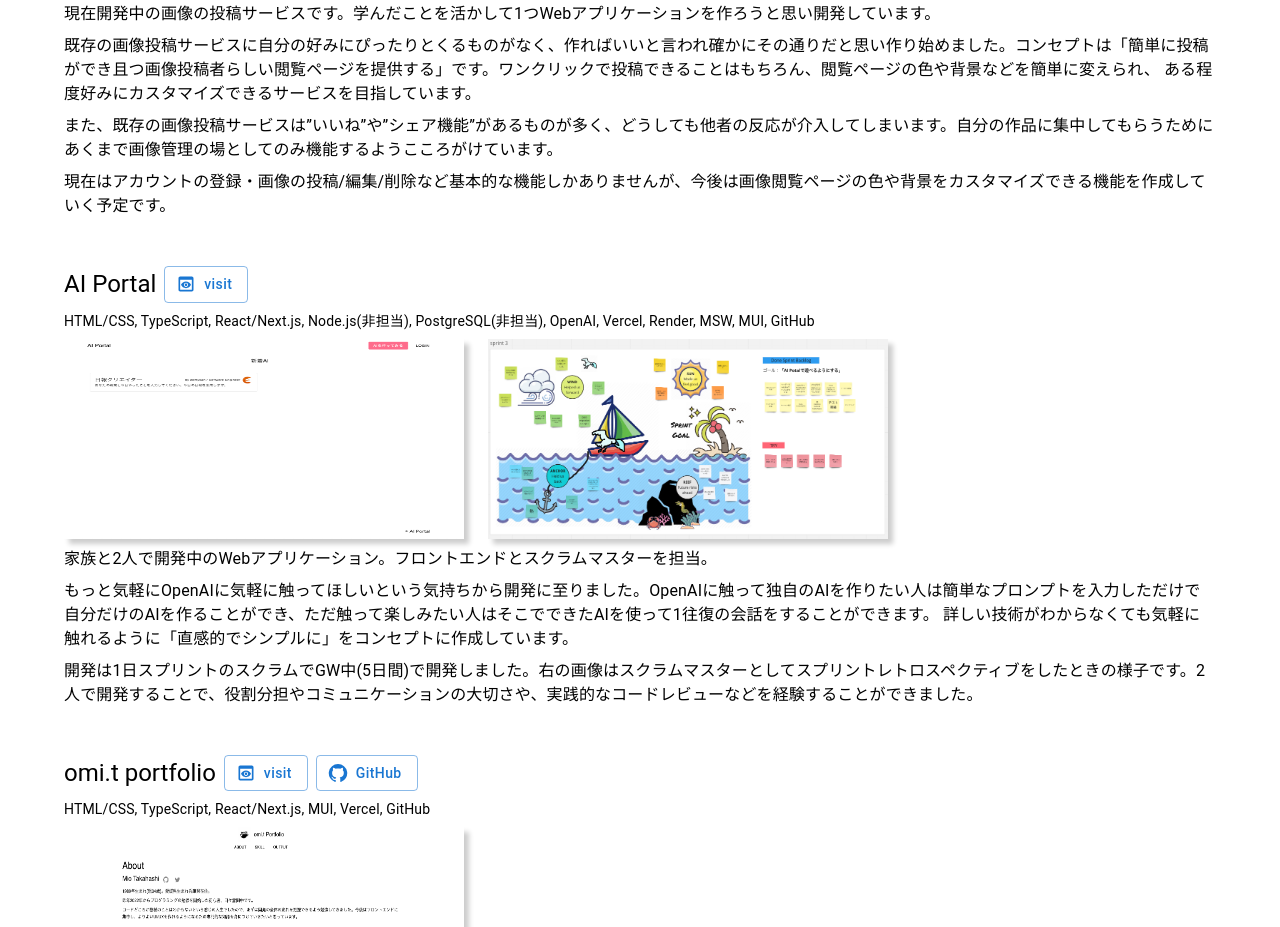
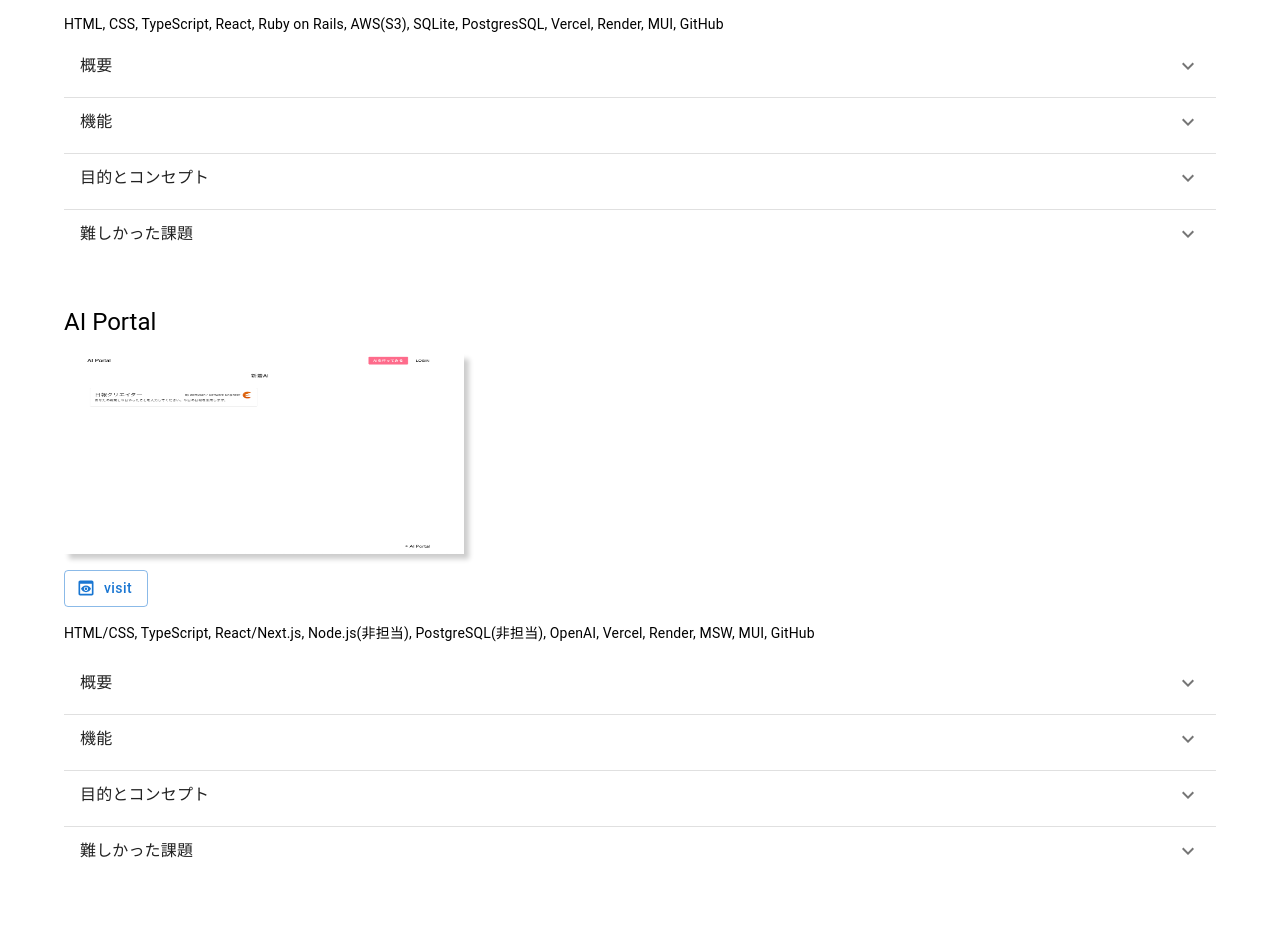
Before and after one commit to omitea8/portfoliosite, a Next.js app: page /output in a window 1280 px wide. Shown: the part 511-1438 px from the top of the page. Built offline with nearby package versions, Linux system fonts and the light colour scheme.

Commit message:
文章修正

```diff
--- a/src/pages/output.page.tsx
+++ b/src/pages/output.page.tsx
@@ -1,20 +1,44 @@
-import { Button, Stack, Typography } from "@mui/material";
+import {
+  Accordion,
+  AccordionDetails,
+  AccordionSummary,
+  Button,
+  Stack,
+  Typography,
+} from "@mui/material";
+import ExpandMoreIcon from "@mui/icons-material/ExpandMore";
 import PreviewIcon from "@mui/icons-material/Preview";
 import GitHubIcon from "@mui/icons-material/GitHub";
 import Image from "next/image";
+import { useState } from "react";
 
 const OutPutPage: React.FC = () => {
+  // アコーディオンの設定
+  const [expanded, setExpanded] = useState<string | false>(false);
+  const handleChange =
+    (panel: string) => (event: React.SyntheticEvent, isExpanded: boolean) => {
+      setExpanded(isExpanded ? panel : false);
+    };
+
   return (
     <Stack spacing={6}>
       <Typography variant="h4">Output</Typography>
+      {/* caita */}
       <Stack spacing={2}>
+        <Typography variant="h5">caita</Typography>
+        <Image
+          src="/caita2.png"
+          alt="caita"
+          width={400}
+          height={200}
+          style={{ boxShadow: "5px 5px 5px rgba(0, 0, 0, 0.2)" }}
+        />
         <Stack
           direction="row"
           alignItems={"center"}
           spacing={1}
           flexWrap={"wrap"}
         >
-          <Typography variant="h5">caita</Typography>
           <Button
             variant="outlined"
             sx={{ textTransform: "none" }}
@@ -44,46 +68,103 @@ const OutPutPage: React.FC = () => {
             backend
           </Button>
         </Stack>
+        <Stack spacing={1}>
           <Typography variant="body2">
-          HTML/CSS, TypeScript, React, Ruby on Rails, AWS(S3), SQLite,
+            HTML, CSS, TypeScript, React, Ruby on Rails, AWS(S3), SQLite,
             PostgresSQL, Vercel, Render, MUI, GitHub
           </Typography>
-        <Stack direction="row" spacing={3} flexWrap={"wrap"}>
+          <Accordion
+            expanded={expanded === "caita_about"}
+            onChange={handleChange("caita_about")}
+            sx={{ boxShadow: "none" }}
+          >
+            <AccordionSummary
+              expandIcon={<ExpandMoreIcon />}
+              aria-controls="panel-content"
+            >
+              <Typography>概要</Typography>
+            </AccordionSummary>
+            <AccordionDetails>
+              <Typography>
+                画像の投稿・共有のWebアプリケーション。操作も見た目もシンプルに、自分の好みに合わせることができる画像投稿サービスを目指しています。
+              </Typography>
+            </AccordionDetails>
+          </Accordion>
+          <Accordion
+            expanded={expanded === "caita_function"}
+            onChange={handleChange("caita_function")}
+            sx={{ boxShadow: "none" }}
+          >
+            <AccordionSummary
+              expandIcon={<ExpandMoreIcon />}
+              aria-controls="panel-content"
+            >
+              <Typography>機能</Typography>
+            </AccordionSummary>
+            <AccordionDetails>
+              <Typography>
+                twitter連携(oauth2.0)、アカウントの登録、画像(キャプション)の投稿、投稿の編集、投稿削除、ログイン、ログアウト。
+              </Typography>
+              <Typography>
+                今後は画像閲覧ページの色や背景をカスタマイズできる機能を作成していく予定です。
+              </Typography>
+            </AccordionDetails>
+          </Accordion>
+          <Accordion
+            expanded={expanded === "caita_concept"}
+            onChange={handleChange("caita_concept")}
+            sx={{ boxShadow: "none" }}
+          >
+            <AccordionSummary
+              expandIcon={<ExpandMoreIcon />}
+              aria-controls="panel-content"
+            >
+              <Typography>目的とコンセプト</Typography>
+            </AccordionSummary>
+            <AccordionDetails>
+              <Typography>
+                既存の画像投稿サービスに自分の好みにぴったりとくるものがなかったため作成に至りました。
+                既存の画像投稿サービスは、見た目を好みに変えられないか、好みに変えるには複雑すぎるものが多く、簡単に自分の好みに合わせられるものがありません。
+                このアプリケーションでは、閲覧ページの色や背景、サムネイルサイズなどを簡単に変えられ画像投稿者らしい閲覧ページを作ることができるようになる予定です。
+              </Typography>
+              <Typography>
+                また、既存の画像投稿サービスはSNSとしての側面が強いものが多く、どうしても他者の反応が介入してしまいます。
+                自分の作品に集中してもらうためにあくまで画像管理の場としてのみ機能するよう心がけ、また他者への宣伝もできやすいサービスを目指しています。
+              </Typography>
+            </AccordionDetails>
+          </Accordion>
+          <Accordion
+            expanded={expanded === "caita_assignment"}
+            onChange={handleChange("caita_assignment")}
+            sx={{ boxShadow: "none" }}
+          >
+            <AccordionSummary
+              expandIcon={<ExpandMoreIcon />}
+              aria-controls="panel-content"
+            >
+              <Typography>難しかった課題</Typography>
+            </AccordionSummary>
+            <AccordionDetails>
+              <Typography>
+                ロジックのフローを考えるところが難しかったです。シーケンス図を書き、フロントエンドやバックエンド、データベースなどとどうつながるかを整理しながらひとつひとつ機能を作っていきました。悪意のある攻撃から守るための方法を勉強したり、外部のAPIについて調べたりと機能を作るだけでなくさまざまな調査が必要になることがわかりました。また、この調査がとても大変で、今でも非常にむずかしいと感じています。
+              </Typography>
+              <Typography></Typography>
+            </AccordionDetails>
+          </Accordion>
+        </Stack>
+      </Stack>
+
+      {/* AI Portal */}
+      <Stack spacing={2}>
+        <Typography variant="h5">AI Portal</Typography>
         <Image
-            src="/caita1.png"
-            alt="caita"
+          src="/ai1.png"
+          alt="ai portal"
           width={400}
           height={200}
           style={{ boxShadow: "5px 5px 5px rgba(0, 0, 0, 0.2)" }}
         />
-
-          <Image
-            src="/caita2.png"
-            alt="caita"
-            width={400}
-            height={200}
-            style={{ boxShadow: "5px 5px 5px rgba(0, 0, 0, 0.2)" }}
-          />
-        </Stack>
-        <Stack spacing={1}>
-          <Typography>
-            現在開発中の画像の投稿サービスです。学んだことを活かして1つWebアプリケーションを作ろうと思い開発しています。
-          </Typography>
-          <Typography>
-            既存の画像投稿サービスに自分の好みにぴったりとくるものがなく、作ればいいと言われ確かにその通りだと思い作り始めました。コンセプトは「簡単に投稿ができ且つ画像投稿者らしい閲覧ページを提供する」です。ワンクリックで投稿できることはもちろん、閲覧ページの色や背景などを簡単に変えられ、
-            ある程度好みにカスタマイズできるサービスを目指しています。
-          </Typography>
-          <Typography>
-            また、既存の画像投稿サービスは”いいね”や”シェア機能”があるものが多く、どうしても他者の反応が介入してしまいます。自分の作品に集中してもらうためにあくまで画像管理の場としてのみ機能するようこころがけています。
-          </Typography>
-          <Typography>
-            現在はアカウントの登録・画像の投稿/編集/削除など基本的な機能しかありませんが、今後は画像閲覧ページの色や背景をカスタマイズできる機能を作成していく予定です。
-          </Typography>
-        </Stack>
-      </Stack>
-      <Stack spacing={1}>
         <Stack direction="row" alignItems={"center"} spacing={1}>
-          <Typography variant="h5">AI Portal</Typography>
           <Button
             variant="outlined"
             sx={{ textTransform: "none" }}
@@ -97,44 +178,100 @@ const OutPutPage: React.FC = () => {
           HTML/CSS, TypeScript, React/Next.js, Node.js(非担当),
           PostgreSQL(非担当), OpenAI, Vercel, Render, MSW, MUI, GitHub
         </Typography>
-        <Stack direction="row" spacing={3} flexWrap={"wrap"}>
+        <Stack spacing={1}>
+          <Accordion
+            expanded={expanded === "ai_about"}
+            onChange={handleChange("ai_about")}
+            sx={{ boxShadow: "none" }}
+          >
+            <AccordionSummary
+              expandIcon={<ExpandMoreIcon />}
+              aria-controls="panel-content"
+            >
+              <Typography>概要</Typography>
+            </AccordionSummary>
+            <AccordionDetails>
+              <Typography>
+                OpenAIを使って誰でも簡単にAIと会話ができるサービス。簡単な指定・設定を書くだけでAIと1往復の簡単な会話をすうことができます。また、作った設定は公開することができ幅広く作ったAIで遊ぶことができます。
+              </Typography>
+            </AccordionDetails>
+          </Accordion>
+          <Accordion
+            expanded={expanded === "ai_function"}
+            onChange={handleChange("ai_function")}
+            sx={{ boxShadow: "none" }}
+          >
+            <AccordionSummary
+              expandIcon={<ExpandMoreIcon />}
+              aria-controls="panel-content"
+            >
+              <Typography>機能</Typography>
+            </AccordionSummary>
+            <AccordionDetails>
+              <Typography>
+                twitter連携(oauth2.0)、アカウントの登録、AIの作成、AIの公開、AIの削除
+              </Typography>
+            </AccordionDetails>
+          </Accordion>
+          <Accordion
+            expanded={expanded === "ai_concept"}
+            onChange={handleChange("ai_concept")}
+            sx={{ boxShadow: "none" }}
+          >
+            <AccordionSummary
+              expandIcon={<ExpandMoreIcon />}
+              aria-controls="panel-content"
+            >
+              <Typography>目的とコンセプト</Typography>
+            </AccordionSummary>
+            <AccordionDetails>
+              <Typography>
+                家族と2人で作成したWebアプリケーション。フロントエンドとスクラムマスターを担当。
+              </Typography>
+              <Typography>
+                詳しい技術がわからなくても誰でも簡単にOpenAIに気軽に触れることをコンセプトに開発に至りました。OpenAIに触って独自のAIを作りたい人は簡単なプロンプトを入力しただけで自分だけのAIを作ることができ、ただ触って楽しみたい人はそこでできたAIを使って1往復の会話をすることができます。
+              </Typography>
+              <Typography>
+                OpenAIを使って何かアプリケーションを作ってみたかったこと、複数人で開発をしてみたかったこと、1日スプリントでスクラム開発をしてみたかったことなども開発のきっかけです。
+              </Typography>
+            </AccordionDetails>
+          </Accordion>
+          <Accordion
+            expanded={expanded === "ai_assignment"}
+            onChange={handleChange("ai_assignment")}
+            sx={{ boxShadow: "none" }}
+          >
+            <AccordionSummary
+              expandIcon={<ExpandMoreIcon />}
+              aria-controls="panel-content"
+            >
+              <Typography>難しかった課題</Typography>
+            </AccordionSummary>
+            <AccordionDetails>
+              <Typography>
+                開発は1日スプリントのスクラムでGW中(5日間)で開発しました。2人で開発することで、齟齬があったり方針が違ったりなど複数人で開発することの難しさがありました。開発中の困ったことやうまくいかなかっったことなどは毎日のスプリントレトロスペクティブやスプリントレビューで率直に話し合うことにし、すれ違いや摩擦を少なくするよう努めました。また、コードレビューやペアプログラミングを活用しお互いの意見を出し合ったり評価をしてもらうことで、お互いにとって良いコードを書けるよう努めました。複数人で開発することは一人で開発することとは違う問題がありましたが、ひとりひとりが気持ちよく開発できることを心がけ、開発中は楽しく開発ができることができました。
+              </Typography>
+            </AccordionDetails>
+          </Accordion>
+        </Stack>
+      </Stack>
+
+      {/* portfolio Site */}
+      <Stack spacing={2}>
+        <Typography variant="h5">omi.t portfolio</Typography>
         <Image
-            src="/ai1.png"
-            alt="ai portal"
+          src="/portfolio1.png"
+          alt="PortfolioSite"
           width={400}
           height={200}
           style={{ boxShadow: "5px 5px 5px rgba(0, 0, 0, 0.2)" }}
         />
-          <Image
-            src="/ai2.png"
-            alt="ai portal"
-            width={400}
-            height={200}
-            style={{ boxShadow: "5px 5px 5px rgba(0, 0, 0, 0.2)" }}
-          />
-        </Stack>
-        <Stack spacing={1}>
-          <Typography>
-            家族と2人で開発中のWebアプリケーション。フロントエンドとスクラムマスターを担当。
-          </Typography>
-          <Typography>
-            もっと気軽にOpenAIに気軽に触ってほしいという気持ちから開発に至りました。OpenAIに触って独自のAIを作りたい人は簡単なプロンプトを入力しただけで自分だけのAIを作ることができ、ただ触って楽しみたい人はそこでできたAIを使って1往復の会話をすることができます。
-            詳しい技術がわからなくても気軽に触れるように「直感的でシンプルに」をコンセプトに作成しています。
-          </Typography>
-          <Typography>
-            開発は1日スプリントのスクラムでGW中(5日間)で開発しました。右の画像はスクラムマスターとしてスプリントレトロスペクティブをしたときの様子です。2人で開発することで、役割分担やコミュニケーションの大切さや、実践的なコードレビューなどを経験することができました。
-          </Typography>
-        </Stack>
-      </Stack>
-      <Stack spacing={1}>
         <Stack
           direction="row"
           alignItems={"center"}
           spacing={1}
           flexWrap={"wrap"}
         >
-          <Typography variant="h5">omi.t portfolio</Typography>
-
           <Button
             variant="outlined"
             sx={{ textTransform: "none" }}
@@ -159,22 +296,18 @@ const OutPutPage: React.FC = () => {
         <Typography variant="body2">
           HTML/CSS, TypeScript, React/Next.js, MUI, Vercel, GitHub
         </Typography>
-        <Stack direction="row" spacing={3} flexWrap={"wrap"}>
-          <Image
-            src="/portfolio1.png"
-            alt="PortfolioSite"
-            width={400}
-            height={200}
-            style={{ boxShadow: "5px 5px 5px rgba(0, 0, 0, 0.2)" }}
-          />
-        </Stack>
+        <Stack spacing={1}>
           <Typography>
             このWebページです。ポートフォリオ用に作成しました。
           </Typography>
         </Stack>
-      <Stack spacing={1}>
+      </Stack>
+
+      {/* Notion */}
+      <Stack spacing={2}>
+        {" "}
+        <Typography variant="h5">勉強記録のNotion</Typography>
         <Stack direction="row" alignItems={"center"} spacing={1}>
-          <Typography variant="h5">勉強記録のNotion</Typography>
           <Button
             variant="outlined"
             sx={{ textTransform: "none" }}
@@ -188,9 +321,11 @@ const OutPutPage: React.FC = () => {
             visit
           </Button>
         </Stack>
+        <Stack spacing={1}>
           <Typography>
             自分の記録のための日々の勉強や開発の記録のページです。学習した項目はSkillにて記載しています。
           </Typography>
+        </Stack>
       </Stack>
     </Stack>
   );
```
Lines whose indentation alone changed are shown as unchanged.
